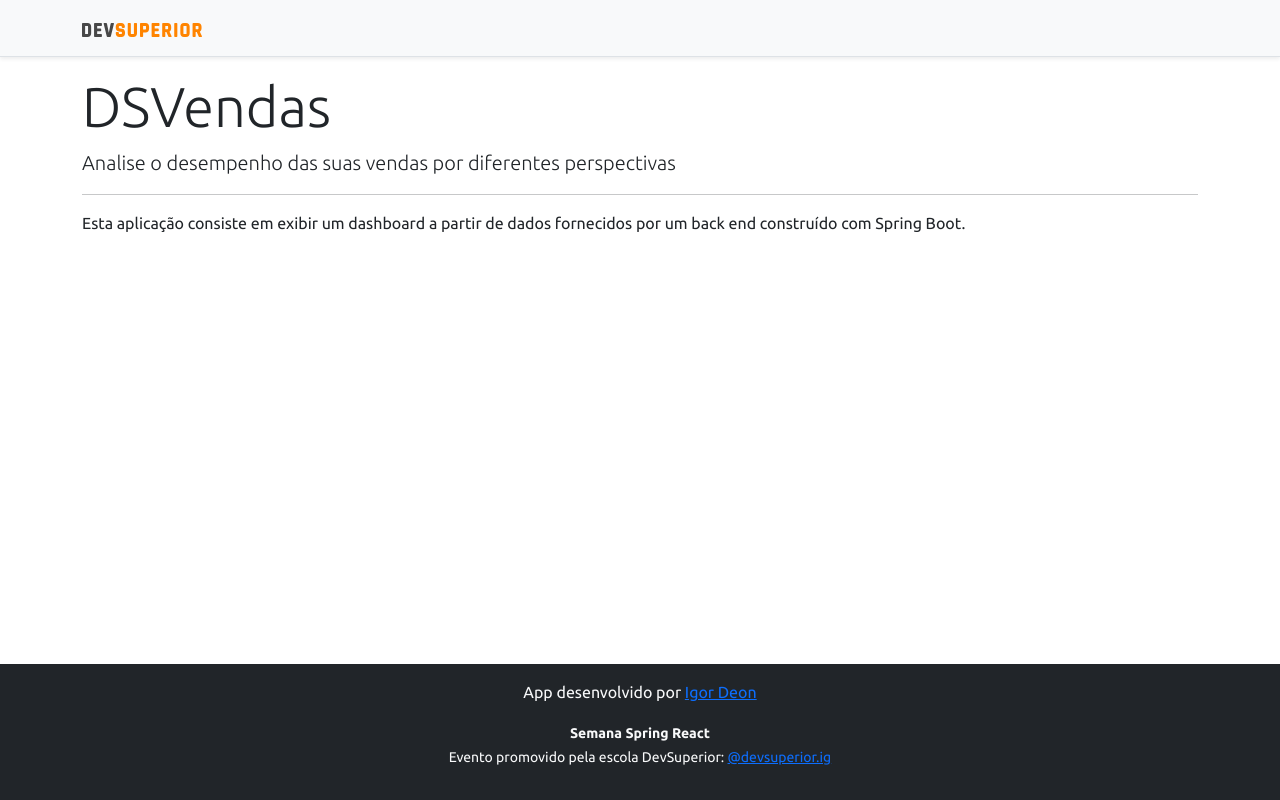
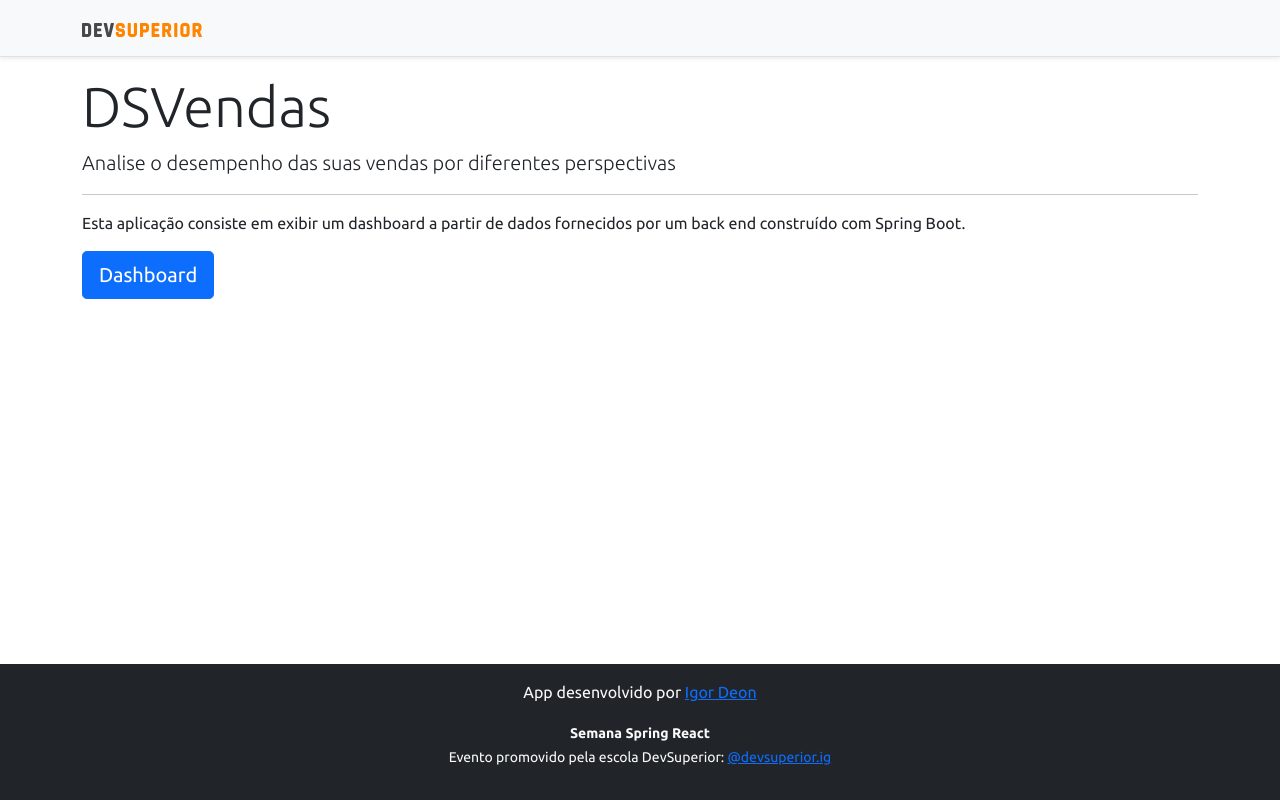
Before and after one commit to Deon777/Vendas-SDS5, a React (Create React App) app in the folder frontend/: page / in a window 1280 px wide. Built offline with nearby package versions, Linux system fonts and the light colour scheme; the HTML template or start-up script is replaced by a standard one.

Commit message:
Home, navigation

```diff
--- a/frontend/src/components/NavBar/index.tsx
+++ b/frontend/src/components/NavBar/index.tsx
@@ -1,11 +1,14 @@
 import ImgDsDark from "assets/imgs/ds-dark.svg"
+import { Link } from "react-router-dom";
 
 function NavBar() {
   return (
     <div className="d-flex flex-column flex-md-row align-items-center p-3 px-md-4 mb-3 bg-light border-bottom shadow-sm">
       <div className="container">
         <nav className="my-2 my-md-0 mr-md-3">
-          <img src={ImgDsDark} alt="DevSuperior" width="120" />
+          <Link to="/">
+            <img src={ImgDsDark} alt="DevSuperior" width="120" />
+          </Link>
         </nav>
       </div>
     </div>
--- a/frontend/src/pages/Home/index.tsx
+++ b/frontend/src/pages/Home/index.tsx
@@ -1,5 +1,6 @@
 import Footer from "components/Footer";
 import NavBar from "components/NavBar";
+import { Link } from "react-router-dom";
 
 function Home() {
 
@@ -13,6 +14,9 @@
                     <hr />
                     <p>Esta aplicação consiste em exibir um dashboard a partir de dados fornecidos por um back end construído com Spring Boot.</p>
                 </div>
+                <Link to="/dashboard">
+                    <button className="btn btn-primary btn-lg ">Dashboard</button>
+                </Link>
             </div>
             <Footer />
         </>
```
